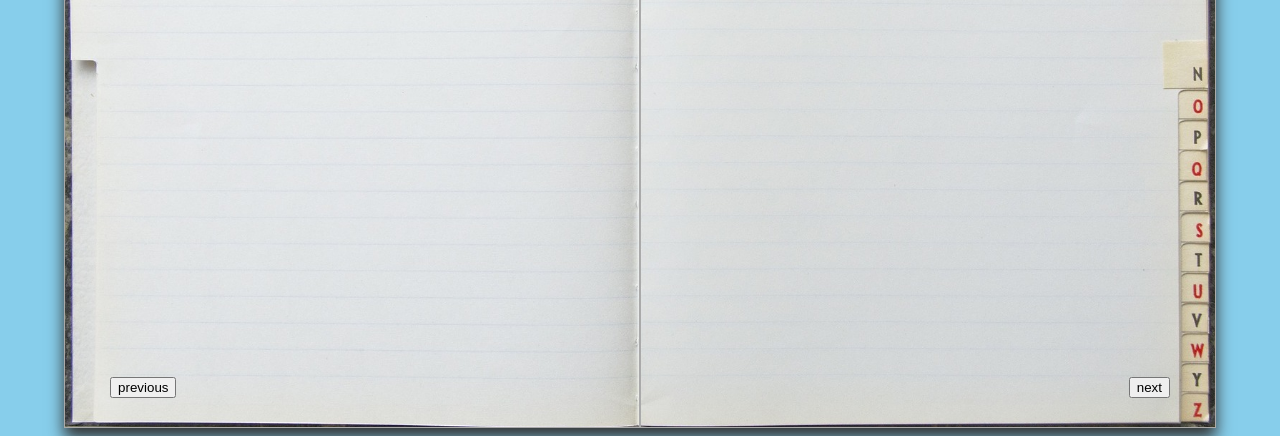
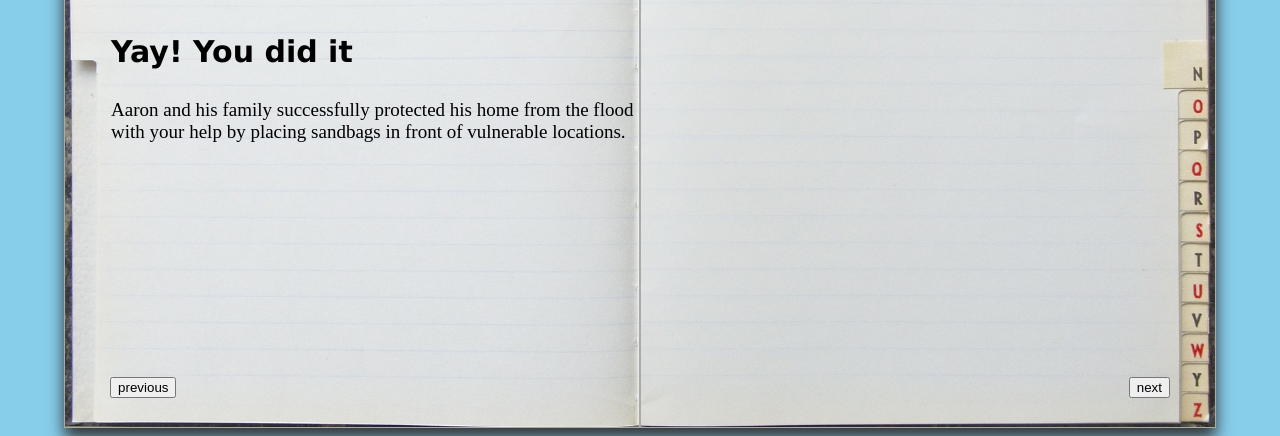
Before and after one commit to junz00/deco1800_puffin, a PHP site: page /article_p2.html in a window 1280 px wide. Shown: the part 397-833 px from the top of the page. Run offline with PHP 8.4, Linux system fonts and the light colour scheme.

Commit message:
Article_p2 small updates
Filled in some details in article_p2
Set font size for book to be 19px

```diff
--- a/article_p2.html
+++ b/article_p2.html
@@ -24,9 +24,21 @@
 				<img id="book-bg" src="images/diary_bg.jpg">
 				<div id="pages">
 					<div id="leftpage">
+						<img src="images/aaron2.jpeg" width = 80% height = 40%>
+						<p id=congrats> Yay! You did it</p>
+						<article>
+							Aaron and his family successfully protected his home from the flood with your
+							help by placing sandbags in front of vulnerable locations.
+						</article>
 						<button id="button-prev" onclick="prevPage()"> previous </button>
 					</div>
 					<div id="rightpage">
+						<article>To find out more informations on how to prepare for a flood be sure to
+							the Queensland Government Website below:
+						</article>
+						<a href="https://www.disaster.qld.gov.au/dmp/sandbagging/Pages/default.aspx">
+							<p>https://www.disaster.qld.gov.au/dmp/sandbagging/Pages/default.aspx</p>
+						</a>
 						<button id="button-next" onclick="nextPage()"> next </button>
 					</div>
 				</div>
--- a/css/articleP2.css
+++ b/css/articleP2.css
@@ -0,0 +1,5 @@
+#congrats {
+    font-weight: bolder;
+    font-size: 30px;
+    font-family: Verdana, Geneva, Tahoma, sans-serif;
+}
--- a/css/style.css
+++ b/css/style.css
@@ -45,6 +45,7 @@
 #book-container {
   position: static; /* Needed so that the footer can appear below this section */
   height: 56.76vw;
+  font-size: 19px;
 }
 
 #book {
--- a/js/quiz.js
+++ b/js/quiz.js
@@ -1,8 +1,5 @@
 function prevPage(){
     location.href="article_p2.html";
-<<<<<<< HEAD
-}
-=======
 }
 
 function submit(){
@@ -53,4 +50,3 @@
     total=0;
     return send;
 } */
->>>>>>> aa577c602854cf54d906777b8c116200024a85d3
```
Also changed, not shown: 2 other files.
